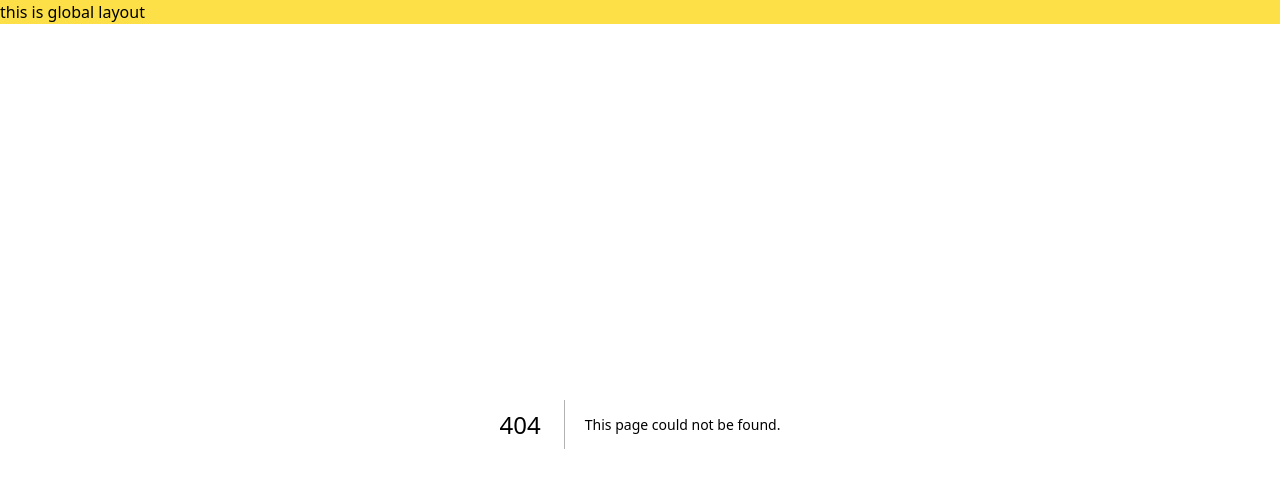
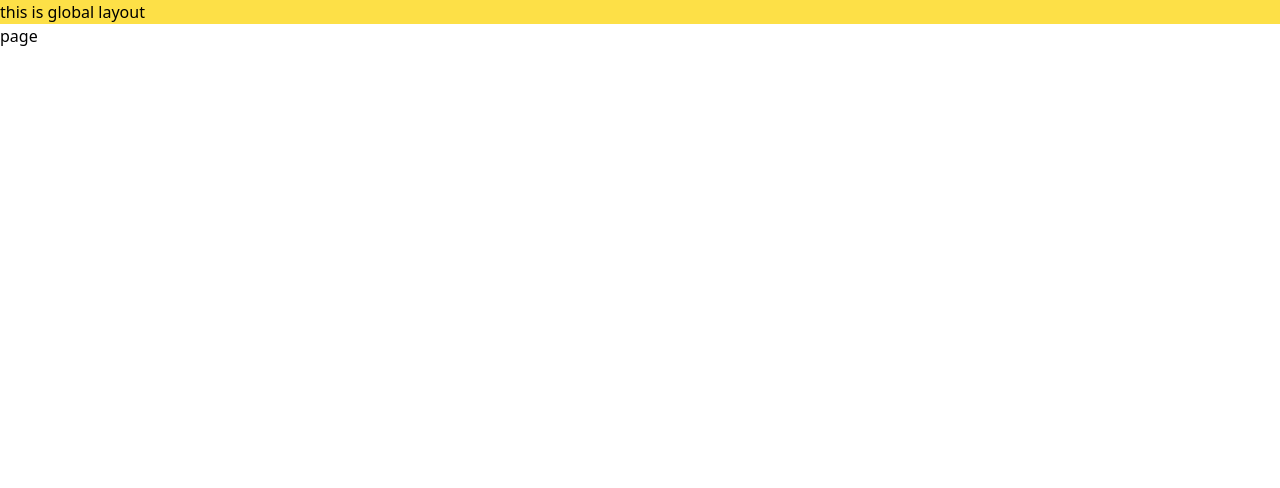
Before and after one commit to asuka-nomura-zzz/aws-form-sample, a Next.js app: page /works in a window 1280 px wide. Before the commit this address had no page. Shown: the top 488 px of the page. Built offline with nearby package versions, Linux system fonts and the light colour scheme.

Commit message:
page added

```diff
--- /dev/null
+++ b/app/works/page.tsx
@@ -0,0 +1,9 @@
+import React from 'react'
+
+const page = () => {
+  return (
+    <div>page</div>
+  )
+}
+
+export default page
```
Also changed, not shown: package.json (+6 -6 lines), 1 other file (tests, documents, lock files or other folders).
